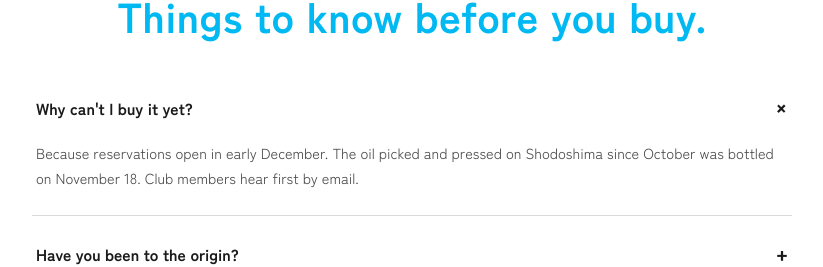
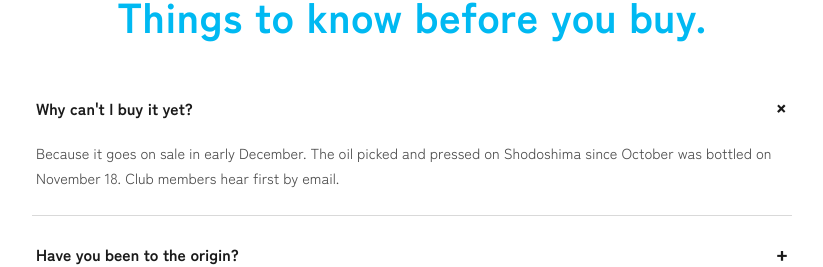
Before and after one commit to hikaruendo/olive1-theme, a Next.js app in the folder vercel-lp/: page /en in a window 1280 px wide. Shown: the part 9805-10072 px from the top of the page, without its empty margins (228-1051 px from the left). Built offline with nearby package versions, Linux system fonts and the light colour scheme; a web font is replaced by a local one.

Commit message:
受付前の表記を「販売は12月上旬から」に（日英）
Co-Authored-By: Claude Fable 5.2 <noreply@anthropic.com>

```diff
--- a/vercel-lp/src/content/home.ts
+++ b/vercel-lp/src/content/home.ts
@@ -153,7 +153,7 @@ const ja = {
     items: [
       {
         q: "なぜ、まだ買えないのですか？",
-        a: "予約の受付が12月上旬からだからです。10月から小豆島で摘んで搾ってきた油は、11月18日に瓶に詰めました。クラブのメールでいちばん先にお知らせします。",
+        a: "販売が12月上旬からだからです。10月から小豆島で摘んで搾ってきた油は、11月18日に瓶に詰めました。クラブのメールでいちばん先にお知らせします。",
         open: true,
       },
       {
@@ -345,7 +345,7 @@ const en: typeof ja = {
     items: [
       {
         q: "Why can't I buy it yet?",
-        a: "Because reservations open in early December. The oil picked and pressed on Shodoshima since October was bottled on November 18. Club members hear first by email.",
+        a: "Because it goes on sale in early December. The oil picked and pressed on Shodoshima since October was bottled on November 18. Club members hear first by email.",
         open: true,
       },
       {
--- a/vercel-lp/src/content/reserve.ts
+++ b/vercel-lp/src/content/reserve.ts
@@ -43,8 +43,8 @@ const ja = {
       sub: "ラベルを作っているところです。できたら、ここに瓶の写真を載せます。",
       alt: "ラベルを貼る前の瓶の絵。首のある濃い緑の角瓶に、黒いキャップ。ラベルの場所は点線の枠だけ",
     },
-    closedTitle: "予約は12月上旬から",
-    closedBody: "受付が始まったら、クラブのメールでいちばん先にお知らせします。",
+    closedTitle: "販売は12月上旬から",
+    closedBody: "販売が始まったら、クラブのメールでいちばん先にお知らせします。",
     soldoutTitle: "今年の分は、すべて予約が入りました",
     soldoutBody: "来年の予約はクラブのメールでお知らせします。",
     joinClub: "クラブに入る",
@@ -175,7 +175,7 @@ const en: typeof ja = {
       sub: "The label is being made. A photo of the bottle goes here when it is ready.",
       alt: "A drawing of the bottle before its label: a dark green square bottle with a neck and a black cap. The label area is a dashed outline",
     },
-    closedTitle: "Reservations open in early December",
+    closedTitle: "On sale from early December",
     closedBody: "Club members hear first by email when reservations open.",
     soldoutTitle: "This year's bottles are all reserved",
     soldoutBody: "Club members will hear about next year's reservations by email.",
```
